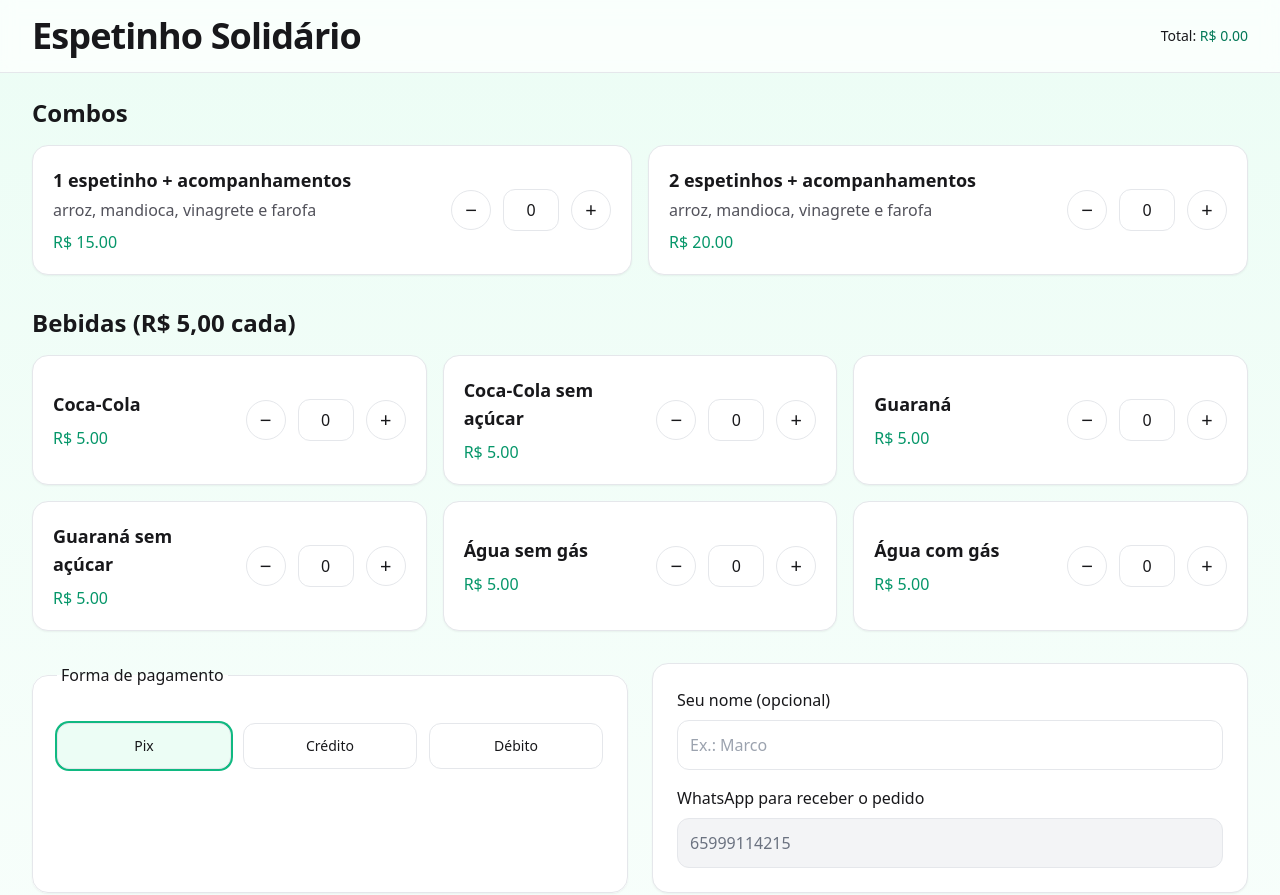
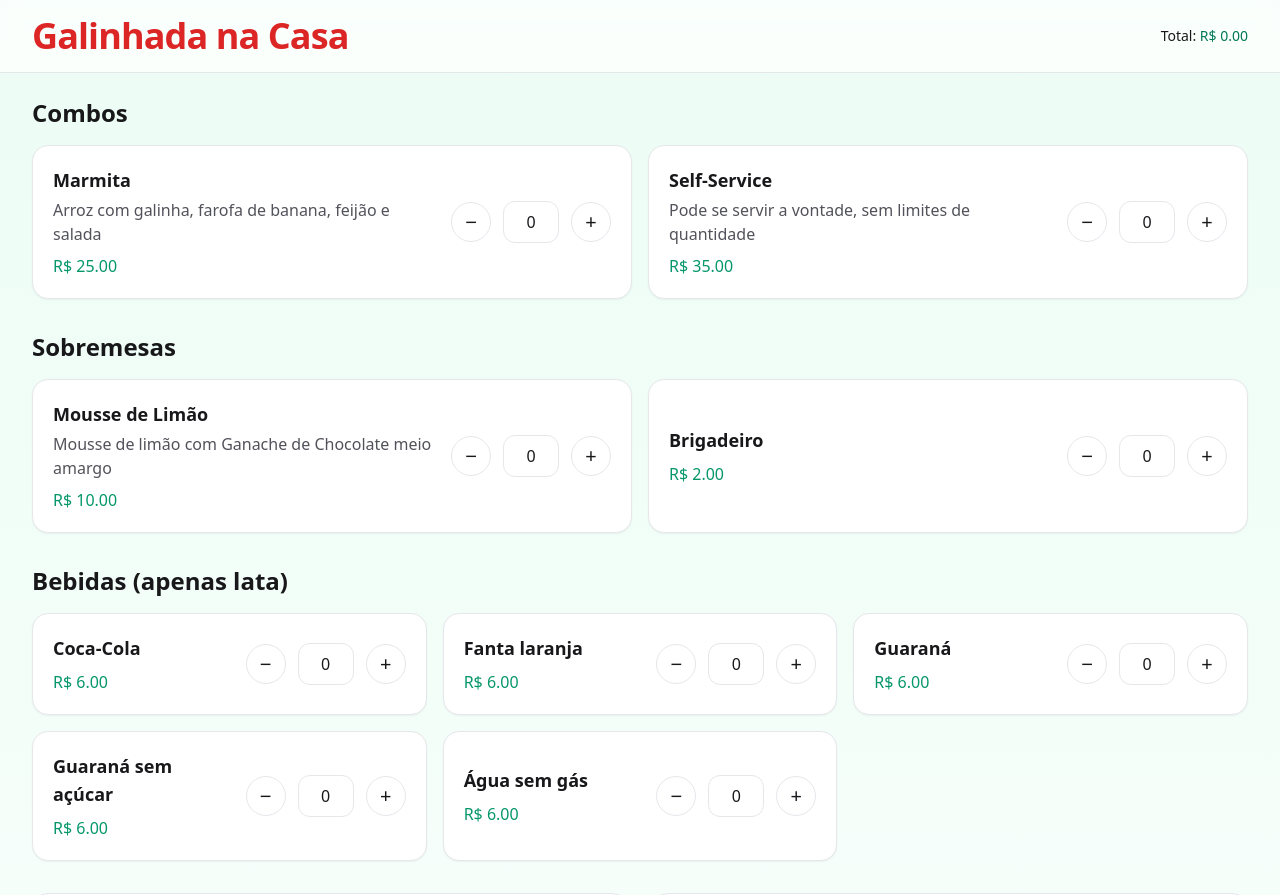
Before and after one commit to Matheus-Arruda3006/galinhada-casa-sobre-a-rocha, a React (Create React App) app: page / in a window 1280 px wide. Shown: the top 895 px of the page. Built offline with nearby package versions, Linux system fonts and the light colour scheme.

Commit message:
first commit

```diff
--- a/src/App.tsx
+++ b/src/App.tsx
@@ -9,26 +9,30 @@ const DEFAULT_WHATSAPP = "65999114215"; // deixe vazio para o cliente digitar o
 const combos = [
   {
     key: "comp1",
-    label: "1 espetinho + acompanhamentos",
-    price: 15,
-    desc: "arroz, mandioca, vinagrete e farofa",
+    label: "Marmita",
+    price: 25,
+    desc: "Arroz com galinha, farofa de banana, feijão e salada",
   },
   {
     key: "comp2",
-    label: "2 espetinhos + acompanhamentos",
-    price: 20,
-    desc: "arroz, mandioca, vinagrete e farofa",
+    label: "Self-Service",
+    price: 35,
+    desc: "Pode se servir a vontade, sem limites de quantidade",
   },
 ];
 
 const bebidas = [
-  { key: "cocaNormal", label: "Coca-Cola", price: 5 },
-  { key: "cocaZero", label: "Coca-Cola sem açúcar", price: 5 },
-  { key: "guaNormal", label: "Guaraná", price: 5 },
-  { key: "guaZero", label: "Guaraná sem açúcar", price: 5 },
-  { key: "agua", label: "Água sem gás", price: 5 },
-  { key: "aguaG", label: "Água com gás", price: 5 },
+  { key: "cocaNormal", label: "Coca-Cola", price: 6 },
+  { key: "fantaLar", label: "Fanta laranja", price: 6 },
+  { key: "gua", label: "Guaraná", price: 6 },
+  { key: "guaZero", label: "Guaraná sem açúcar", price: 6 },
+  { key: "agua", label: "Água sem gás", price: 6 },
 ];
+
+const sobremesa = [
+  { key: "mousse", label: "Mousse de Limão", desc: "Mousse de limão com Ganache de Chocolate meio amargo", price: 10 },
+  { key: "briga", label: "Brigadeiro", price: 2 }
+]
 
 export default function EspetinhoApp() {
   const [qty, setQty] = useState<Record<string, number>>({});
@@ -83,7 +87,7 @@ export default function EspetinhoApp() {
     <div className="min-h-screen bg-gradient-to-b from-emerald-50 to-white text-zinc-900">
       <header className="sticky top-0 z-10 backdrop-blur bg-white/70 border-b">
         <div className="max-w-7xl mx-auto px-3 sm:px-4 lg:px-6 xl:px-8 py-3 sm:py-4 flex items-center justify-between">
-          <h1 className="text-lg sm:text-xl md:text-2xl lg:text-3xl xl:text-4xl font-bold tracking-tight">Espetinho Solidário</h1>
+          <h1 className="text-lg sm:text-xl md:text-2xl lg:text-3xl xl:text-4xl font-bold tracking-tight text-red-600">Galinhada na Casa</h1>
           <div className="text-xs sm:text-sm font-medium">
             Total: <span className="text-emerald-700">R$ {total.toFixed(2)}</span>
           </div>
@@ -109,9 +113,26 @@ export default function EspetinhoApp() {
           </div>
         </section>
 
+        <section>
+          <h2 className="text-lg sm:text-xl lg:text-2xl font-semibold mb-3 sm:mb-4">Sobremesas</h2>
+          <div className="grid gap-3 sm:gap-4 sm:grid-cols-2">
+            {sobremesa.map((item) => (
+              <CardItem
+                key={item.key}
+                title={item.label}
+                desc={item.desc}
+                price={item.price}
+                value={qty[item.key] || 0}
+                onInc={() => handleInc(item.key)}
+                onDec={() => handleDec(item.key)}
+              />
+            ))}
+          </div>
+        </section>
+
         {/* Bebidas */}
         <section>
-          <h2 className="text-lg sm:text-xl lg:text-2xl font-semibold mb-3 sm:mb-4">Bebidas (R$ 5,00 cada)</h2>
+          <h2 className="text-lg sm:text-xl lg:text-2xl font-semibold mb-3 sm:mb-4">Bebidas (apenas lata)</h2>
           <div className="grid grid-cols-1 sm:grid-cols-2 xl:grid-cols-3 gap-3 sm:gap-4">
             {bebidas.map((item) => (
               <CardItem
@@ -129,9 +150,9 @@ export default function EspetinhoApp() {
         {/* Pagamento e dados do cliente */}
         <section className="grid gap-4 sm:gap-6">
           <div className="grid grid-cols-1 lg:grid-cols-2 gap-4 sm:gap-6">
-            <fieldset className="p-3 sm:p-4 lg:p-6 rounded-xl sm:rounded-2xl border bg-white shadow-sm">
-              <legend className="px-1 text-sm sm:text-base font-medium">Forma de pagamento</legend>
-              <div className="mt-2 sm:mt-3 grid grid-cols-3 gap-2 sm:gap-3">
+            <div className="p-3 sm:p-4 lg:p-6 rounded-xl sm:rounded-2xl border bg-white shadow-sm">
+              <p className="px-1 text-sm sm:text-base font-medium">Forma de pagamento</p>
+              <div className="mt-2 sm:mt-3 grid grid-cols-3 gap-2 sm:gap-3 mb-20">
                 {["Pix", "Crédito", "Débito"].map((opt) => (
                   <label key={opt} className={`flex items-center justify-center rounded-lg sm:rounded-xl border px-2 sm:px-3 py-2 sm:py-3 cursor-pointer text-xs sm:text-sm transition-all hover:bg-gray-50 ${pagamento === opt ? "ring-2 ring-emerald-500 bg-emerald-50" : ""}`}>
                     <input
@@ -145,11 +166,12 @@ export default function EspetinhoApp() {
                   </label>
                 ))}
               </div>
-            </fieldset>
+              <p className="text-sm text-slate-500 font-light italic">O pagamento pode ser efetuado de maneira antecipada ou no dia da galinhada.</p>
+            </div>
 
             <div className="p-3 sm:p-4 lg:p-6 rounded-xl sm:rounded-2xl border bg-white shadow-sm grid gap-3 sm:gap-4">
               <label className="grid gap-1 sm:gap-2">
-                <span className="text-sm sm:text-base font-medium">Seu nome (opcional)</span>
+                <span className="text-sm sm:text-base font-medium">Seu nome (obrigatório)</span>
                 <input
                   value={nome}
                   onChange={(e) => setNome(e.target.value)}
@@ -158,7 +180,7 @@ export default function EspetinhoApp() {
                 />
               </label>
               <label className="grid gap-1 sm:gap-2">
-                <span className="text-sm sm:text-base font-medium">WhatsApp para receber o pedido</span>
+                <span className="text-sm sm:text-base font-medium">WhatsApp que receberá o seu pedido</span>
                 <input
                   value={whats}
                   disabled
@@ -176,7 +198,7 @@ export default function EspetinhoApp() {
               value={observacoes}
               onChange={(e) => setObservacoes(e.target.value)}
               rows={3}
-              placeholder="Tirar cebola, sem vinagrete, retirar talher, etc."
+              placeholder="Tirar farofa, sem salada, retirar talher, etc."
               className="rounded-lg sm:rounded-xl border px-3 py-2 sm:py-3 outline-none focus:ring-2 focus:ring-emerald-500 w-full text-sm sm:text-base resize-none"
             />
           </label>
```
Lines whose indentation alone changed are shown as unchanged.
